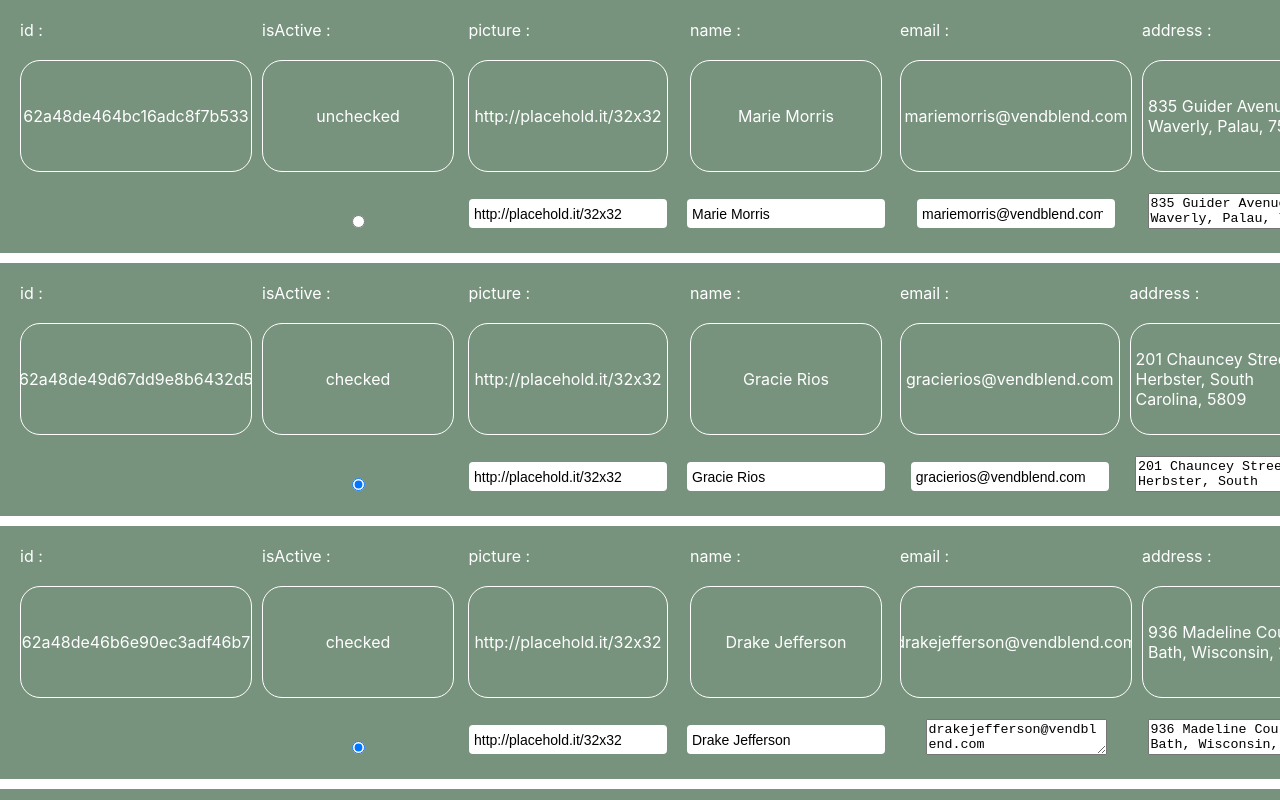
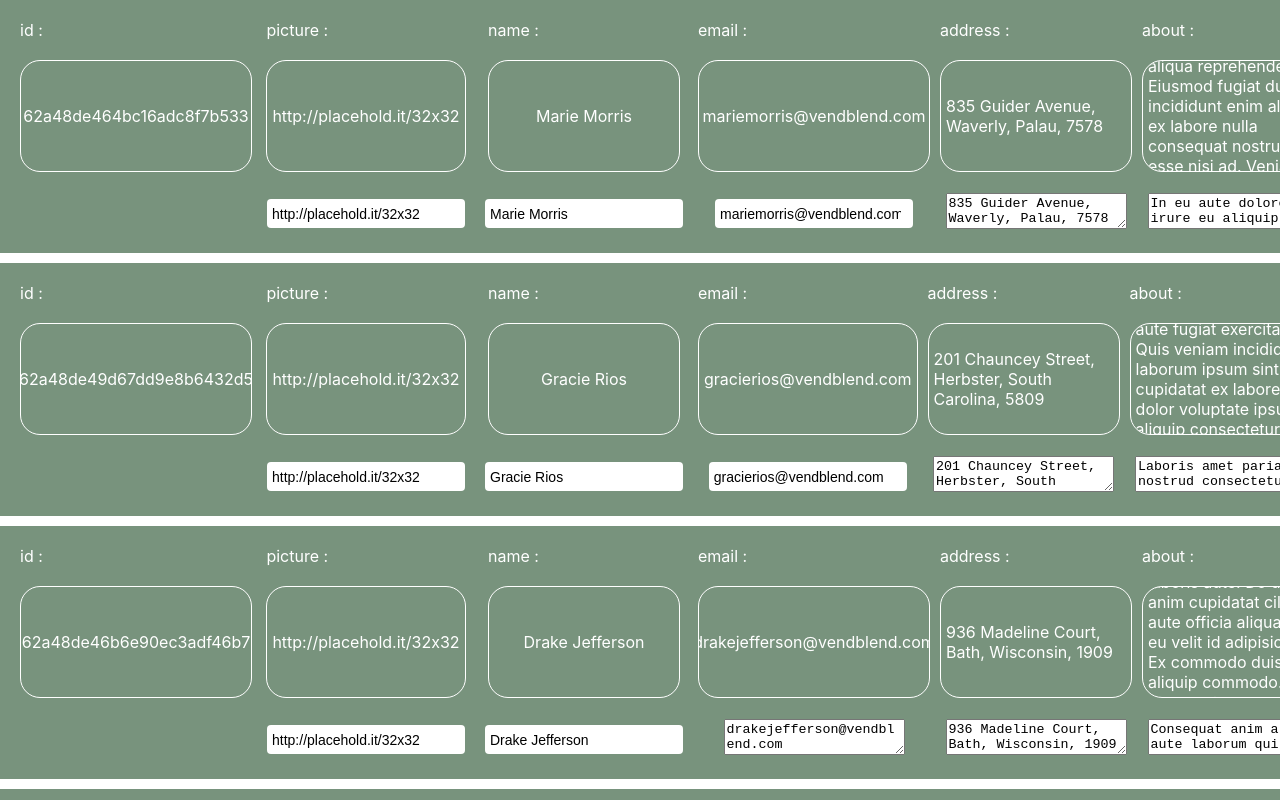
Before and after one commit to nemanja-jokic/fc-test, a React (Create React App) app: page / in a window 1280 px wide. Shown: the top 800 px of the page. Built offline with nearby package versions, Linux system fonts and the light colour scheme.

Commit message:
Revert "if value is boolean return true in checkIfValueIsJson funvtion"
This reverts commit 79c5ed70a500b8f6864597fc5796f24e00cd6ea8.

```diff
--- a/src/components/Group.tsx
+++ b/src/components/Group.tsx
@@ -16,7 +16,7 @@ function Group({ group, onChangeGroup, index } : GroupProps) {
             JSON.parse(value)
 
             // if it is JSON ignore
-            return typeof value === 'boolean' ? true : false
+            return false;
         }catch ( error ) {
             if(typeof value === 'object') return false;
 
```
